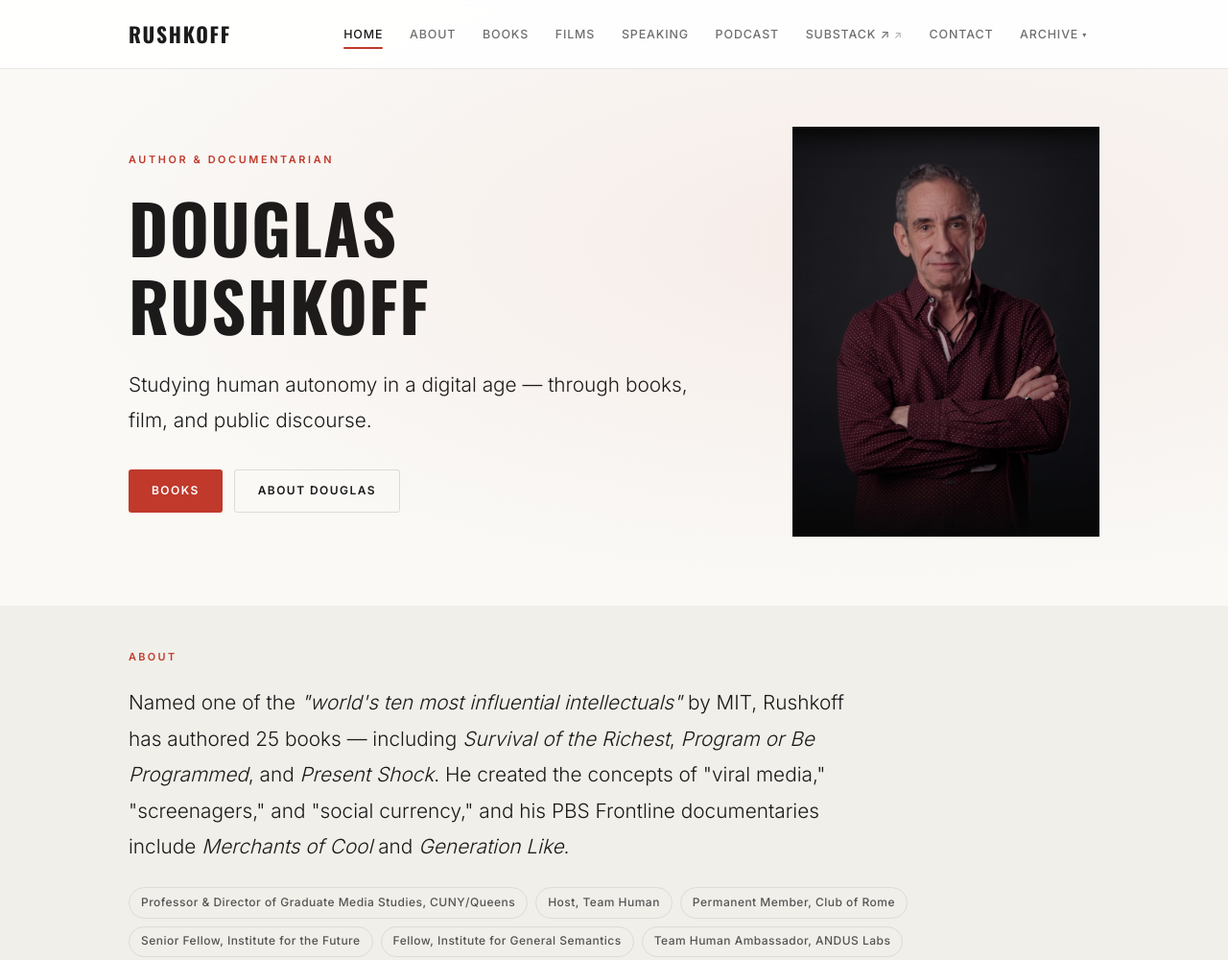
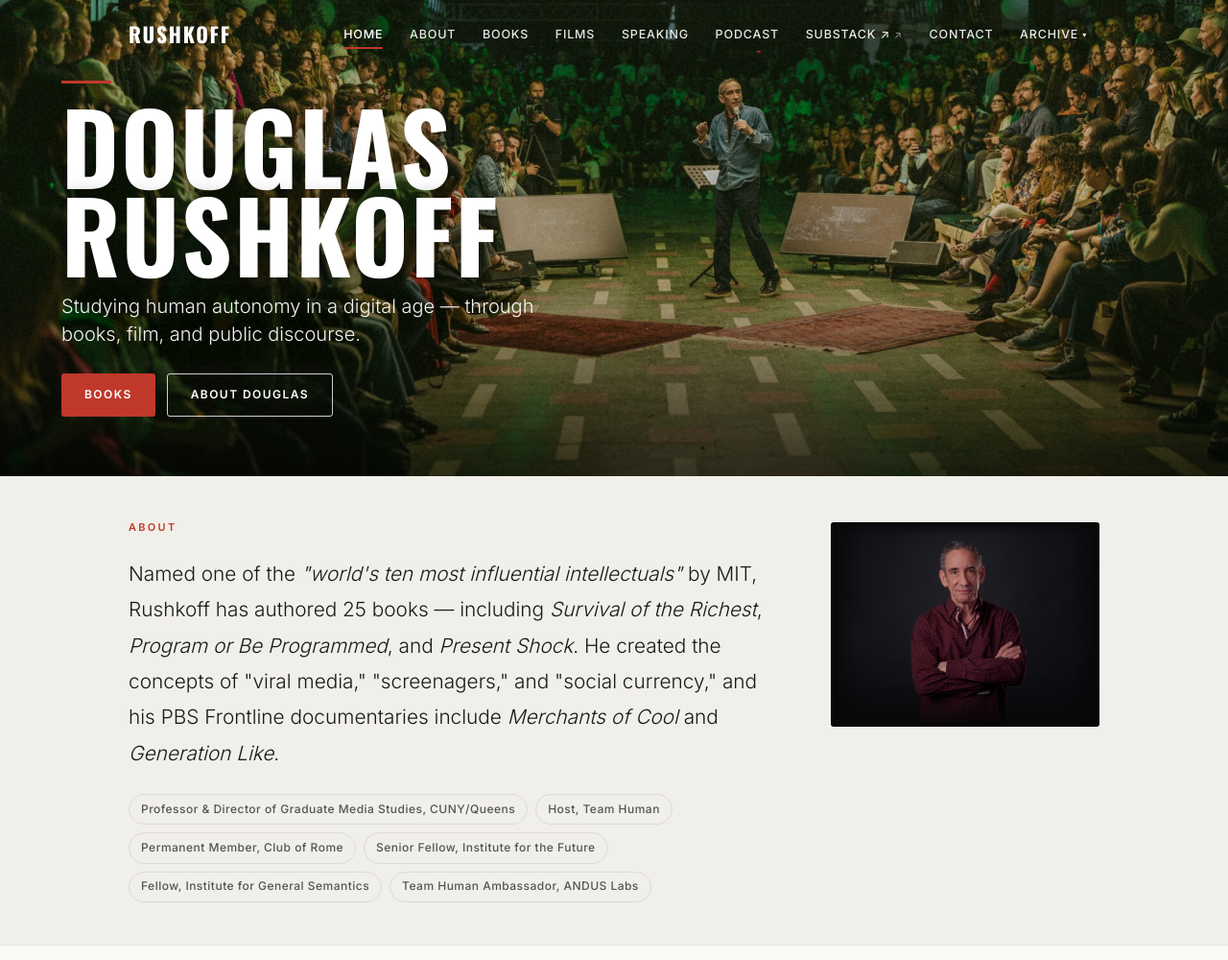
Before and after one commit to rushkoff/website, a plain HTML site: page index.html in a window 1280 px wide. Shown: the top 1000 px of the page at 96% size. Drawn offline with nearby package versions, Linux system fonts and the light colour scheme.

Commit message:
Homepage: banner hero, white nav over hero, portrait into About; Podcast header to Rushkoff Podcast

```diff
--- a/css/styles.css
+++ b/css/styles.css
@@ -1775,3 +1775,41 @@ a.event-name:hover {
     text-align: center;
   }
 }
+
+
+/* ============================================================
+   HOMEPAGE BANNER HERO + nav overlay + About portrait (2026-11)
+============================================================ */
+.hero-banner{
+  position:relative; min-height:clamp(460px,62vh,660px);
+  display:flex; flex-direction:column;
+  background:url("../photos/rushkoff-live-web.jpg") center 58% / cover no-repeat;
+  background-color:#111; color:#fff; overflow:hidden;
+}
+.hero-banner::after{content:"";position:absolute;inset:0;z-index:1;
+  background:linear-gradient(to top, rgba(0,0,0,.64) 0%, rgba(0,0,0,0) 48%);}
+.hero-banner .hero-body{position:relative;z-index:2;margin-top:auto;max-width:760px;
+  padding:0 var(--pad-x) clamp(40px,6vw,62px);text-shadow:0 2px 22px rgba(0,0,0,.55);}
+.hero-banner .hero-rule{display:block;width:52px;height:3px;background:var(--accent);margin-bottom:18px;box-shadow:0 1px 10px rgba(0,0,0,.4);}
+.hero-banner h1{font-family:'Oswald',sans-serif;font-weight:700;text-transform:uppercase;
+  letter-spacing:.02em;line-height:.9;color:#fff;margin:0;font-size:clamp(46px,8vw,104px);}
+.hero-banner .lead{color:rgba(255,255,255,.95);font-weight:300;line-height:1.45;
+  font-size:clamp(15px,1.6vw,20px);max-width:42ch;margin-top:16px;}
+.hero-banner .hero-cta{display:flex;gap:.75rem;flex-wrap:wrap;margin-top:26px;text-shadow:none;}
+.hero-banner .btn-outline{border-color:rgba(255,255,255,.8);color:#fff;}
+.hero-banner .btn-outline:hover{background:rgba(255,255,255,.14);color:#fff;}
+
+body[data-page="home"] .site-nav:not(.scrolled){background:transparent;border-bottom-color:transparent;
+  backdrop-filter:none;-webkit-backdrop-filter:none;}
+body[data-page="home"] .site-nav:not(.scrolled) .nav-logo{color:#fff;}
+body[data-page="home"] .site-nav:not(.scrolled) .nav-links a,
+body[data-page="home"] .site-nav:not(.scrolled) .nav-dropdown>button{color:rgba(255,255,255,.9);}
+body[data-page="home"] .site-nav:not(.scrolled) .nav-links a:hover,
+body[data-page="home"] .site-nav:not(.scrolled) .nav-dropdown>button:hover{color:#fff;background:rgba(255,255,255,.14);}
+body[data-page="home"] .site-nav:not(.scrolled) .nav-links a.active{color:#fff;}
+body[data-page="home"] .site-nav:not(.scrolled) .nav-hamburger span{background:#fff;}
+
+.bio-grid{display:grid;grid-template-columns:1fr 280px;gap:clamp(2rem,5vw,4rem);align-items:start;}
+.bio-portrait{margin-top:.25rem;}
+.bio-portrait img{width:100%;height:auto;display:block;border-radius:var(--radius);}
+@media(max-width:860px){.bio-grid{grid-template-columns:1fr;}.bio-portrait{max-width:300px;order:-1;}}
--- a/index.html
+++ b/index.html
@@ -112,54 +112,25 @@
 
     <main>
       <!-- HERO -->
-      <section class="hero page-top">
-        <div class="hero-inner">
-          <div class="hero-text">
-            <p class="hero-eyebrow">Author &amp; Documentarian</p>
+      <section class="hero-banner">
+      <div class="hero-body">
+        <span class="hero-rule"></span>
         <h1>Douglas<br />Rushkoff</h1>
-            <p class="lead">
-              Studying human autonomy in a digital age — through books, film,
-              and public discourse.
-            </p>
-            <div
-              style="
-                display: flex;
-                gap: 0.75rem;
-                flex-wrap: wrap;
-                margin-top: 2rem;
-              "
-            >
+        <p class="lead">Studying human autonomy in a digital age — through books, film, and public discourse.</p>
+        <div class="hero-cta">
           <a href="books.html" class="btn btn-primary">Books</a>
           <a href="about.html" class="btn btn-outline">About Douglas</a>
-            </div>
-          </div>
-          <div class="hero-image">
-            <img
-              src="photos/New photo.jpeg"
-              alt="Douglas Rushkoff — photo by Team Human"
-              width="640"
-              height="453"
-              loading="eager"
-            />
         </div>
       </div>
     </section>
 
       <!-- BIO STRIP -->
       <section class="section bio-strip">
-        <div class="container">
+      <div class="container bio-grid">
+        <div class="bio-text">
           <p class="label">About</p>
           <div style="max-width: 780px">
-            <p class="lead">
-              Named one of the
-              <em>"world's ten most influential intellectuals"</em> by MIT,
-              Rushkoff has authored 25 books — including
-              <em>Survival of the Richest</em>,
-              <em>Program or Be Programmed</em>, and <em>Present Shock</em>. He
-              created the concepts of "viral media," "screenagers," and "social
-              currency," and his PBS Frontline documentaries include
-              <em>Merchants of Cool</em> and <em>Generation Like</em>.
-            </p>
+            <p class="lead">Named one of the <em>"world's ten most influential intellectuals"</em> by MIT, Rushkoff has authored 25 books — including <em>Survival of the Richest</em>, <em>Program or Be Programmed</em>, and <em>Present Shock</em>. He created the concepts of "viral media," "screenagers," and "social currency," and his PBS Frontline documentaries include <em>Merchants of Cool</em> and <em>Generation Like</em>.</p>
           </div>
           <div class="roles-wrap">
             <a href="http://queenscollege.media" target="_blank" rel="noopener" class="role-pill">Professor &amp; Director of Graduate Media Studies, CUNY/Queens</a>
@@ -168,6 +139,10 @@
             <a href="https://www.iftf.org/people/douglas-rushkoff/" target="_blank" rel="noopener" class="role-pill">Senior Fellow, Institute for the Future</a>
             <a href="https://generalsemantics.org/Fellows" target="_blank" rel="noopener" class="role-pill">Fellow, Institute for General Semantics</a>
             <a href="https://www.anduslabs.com/team" target="_blank" rel="noopener" class="role-pill">Team Human Ambassador, ANDUS Labs</a>
+          </div>
+        </div>
+        <div class="bio-portrait">
+          <img src="photos/New photo.jpeg" alt="Douglas Rushkoff — photo by Team Human" width="640" height="453" loading="lazy" />
         </div>
       </div>
     </section>
```
Also changed, not shown: podcast/index.html (+1 -1 lines), photos/rushkoff-live-web.jpg (added). Lines whose indentation alone changed are shown as unchanged.
